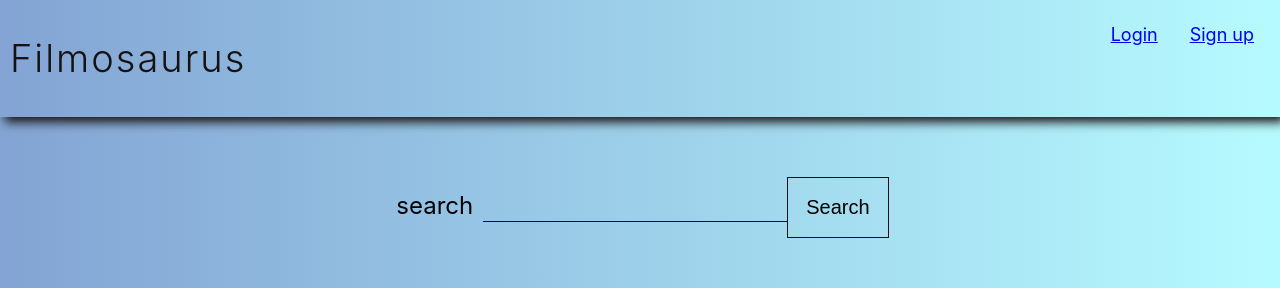
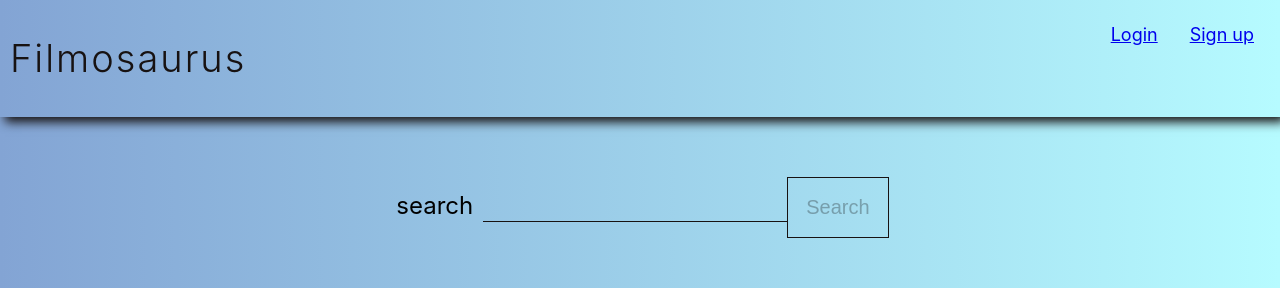
Before and after one commit to romainh3nry/filmosaurus-v3-frontend, a React (Create React App) app: page / in a window 1280 px wide. Shown: the top 288 px of the page. Built offline with nearby package versions, Linux system fonts and the light colour scheme.

Commit message:
disable search button if input is blank

```diff
--- a/src/code/Home/SearchForm.tsx
+++ b/src/code/Home/SearchForm.tsx
@@ -57,7 +57,7 @@ export const SearchForm = ({label, searchTerm, onChange, onSubmit,}: SearchFormP
         <StyledForm onSubmit={onSubmit}>
             <StyledLabel>{label}</StyledLabel>
             <StyledInput type="text" value={searchTerm} onChange={onChange}/>
-            <StyledButton type="submit">Search</StyledButton>
+            <StyledButton type="submit" disabled={!searchTerm}>Search</StyledButton>
         </StyledForm>
     )
 };
```
